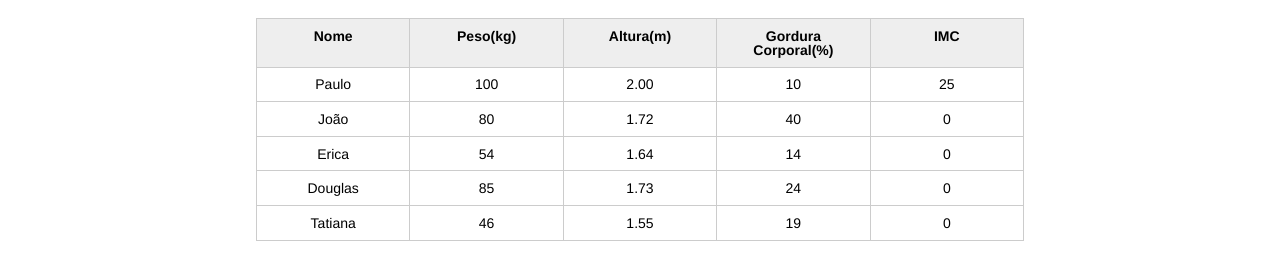
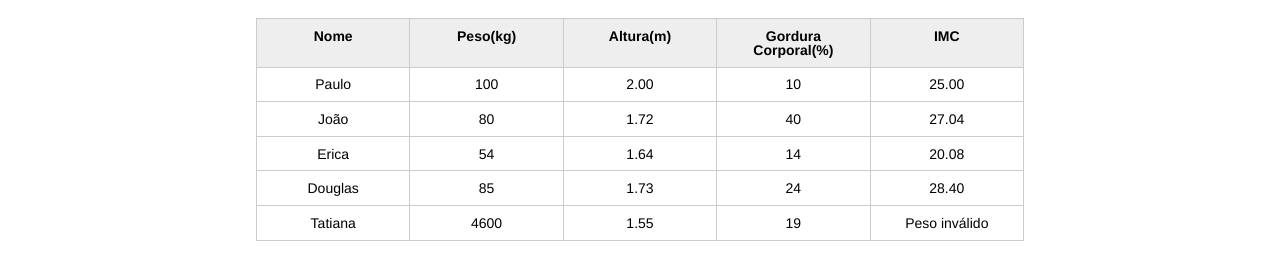
Before and after one commit to lucasamacedo/JavaScriptAlura, a plain HTML site: page C4_JavaScript_para_Web/index.html in a window 1280 px wide. Shown: the part 123-402 px from the top of the page. Drawn offline with Linux system fonts and the light colour scheme.

Commit message:
Calculando IMC para todos os pacientes da tabela

```diff
--- a/C4_JavaScript_para_Web/index.html
+++ b/C4_JavaScript_para_Web/index.html
@@ -61,7 +61,7 @@
 						</tr>
 						<tr class="paciente" >
 							<td class="info-nome">Tatiana</td>
-							<td class="info-peso">46</td>
+							<td class="info-peso">4600</td>
 							<td class="info-altura">1.55</td>
 							<td class="info-gordura">19</td>
 							<td class="info-imc">0</td>
--- a/C4_JavaScript_para_Web/js/principal.js
+++ b/C4_JavaScript_para_Web/js/principal.js
@@ -1,7 +1,12 @@
 var titulo = document.querySelector(".titulo");
 titulo.textContent = "Aparecida Nutricionista";
 
-var paciente = document.querySelector("#primeiro-paciente");
+//var paciente = document.querySelector("#primeiro-paciente");
+var pacientes = document.querySelectorAll(".paciente");
+var paciente;
+
+for(var i = 0; i < pacientes.length; i++){
+    paciente = pacientes[i];
     var tdPeso = paciente.querySelector(".info-peso");
     var peso = tdPeso.textContent;
 
@@ -19,7 +24,10 @@ if(peso <= 0 || peso >= 1000){
         tdImc.textContent = "Altura inválida";
     }
     else{
-    var tdImc = paciente.querySelector(".info-imc").textContent = IMC;
+        var tdImc = paciente.querySelector(".info-imc").textContent = IMC.toFixed(2);
+    }
 }
 
+
+
 //console.log(IMC);
```
Lines whose indentation alone changed are shown as unchanged.
